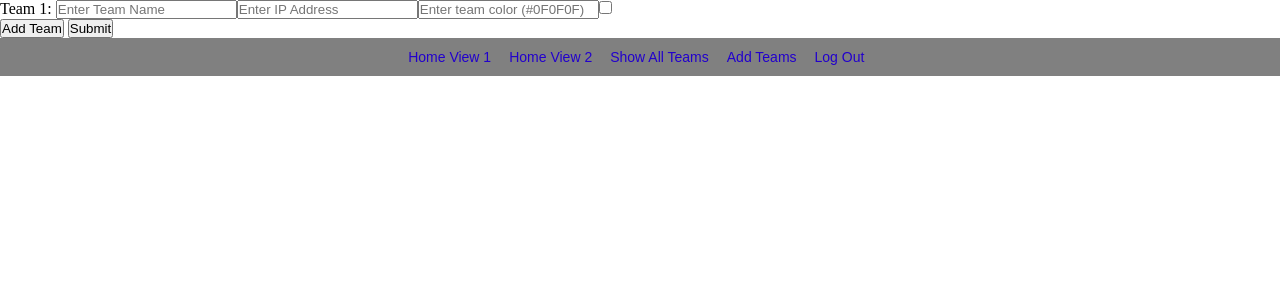
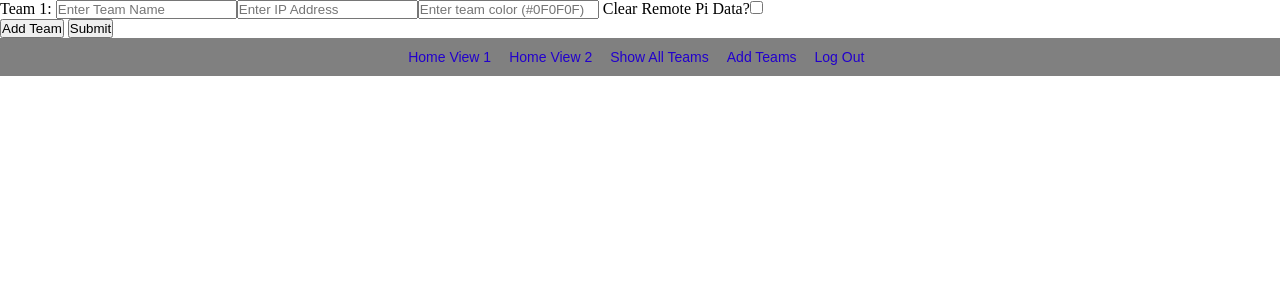
Before and after one commit to mplouque/Power_Pi, a PHP site: page /AddTeamForm.php in a window 1280 px wide. Shown: the top 300 px of the page. Run offline with PHP 8.4, Linux system fonts and the light colour scheme; the visitor is signed in with stand-in values (Sample User, id 1); data that the repository does not hold is empty.

Commit message:
Added label for Checkbox to clear remote data on the Pi

```diff
--- a/server_code/webpage/AddTeamForm.php
+++ b/server_code/webpage/AddTeamForm.php
@@ -75,7 +75,7 @@ $php_list = json_encode(getTeamInfo());
         document.getElementById("EmptySpaceSelector").outerHTML = "<label> Team " + count.toString() + ": </label>" +
           "<input name=\"team" + count.toString() + "_name\" type=\"text\" placeholder=\"Enter Team Name\" value=\"" + name + "\" />" +
           "<input name=\"team" + count.toString() + "_ip\" type=\"text\" placeholder=\"Enter IP Address\" value=\"" + ip + "\" />" +
-          "<input name=\"team" + count.toString() + "_color\" type=\"text\" placeholder=\"Enter team color (#0F0F0F)\" value=\"" + color + "\" />" +
+          "<input name=\"team" + count.toString() + "_color\" type=\"text\" placeholder=\"Enter team color (#0F0F0F)\" value=\"" + color + "\" /> Clear Remote Pi Data?" +
           "<input name=\"team"+count.toString() + "_clear\" type=\"checkbox\" />" +
           "<br />" +
           "<span id=\"EmptySpaceSelector\"></span>";
```
